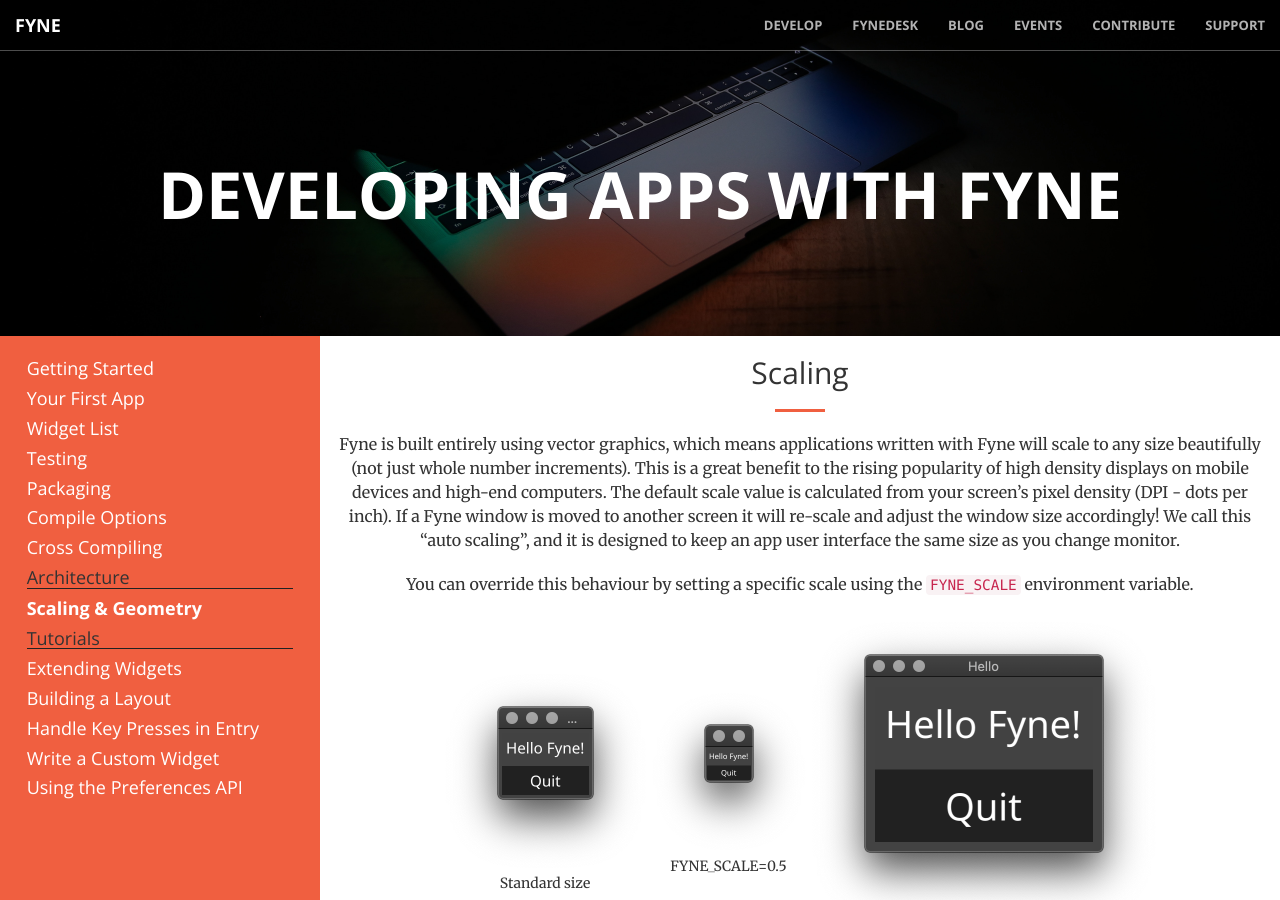
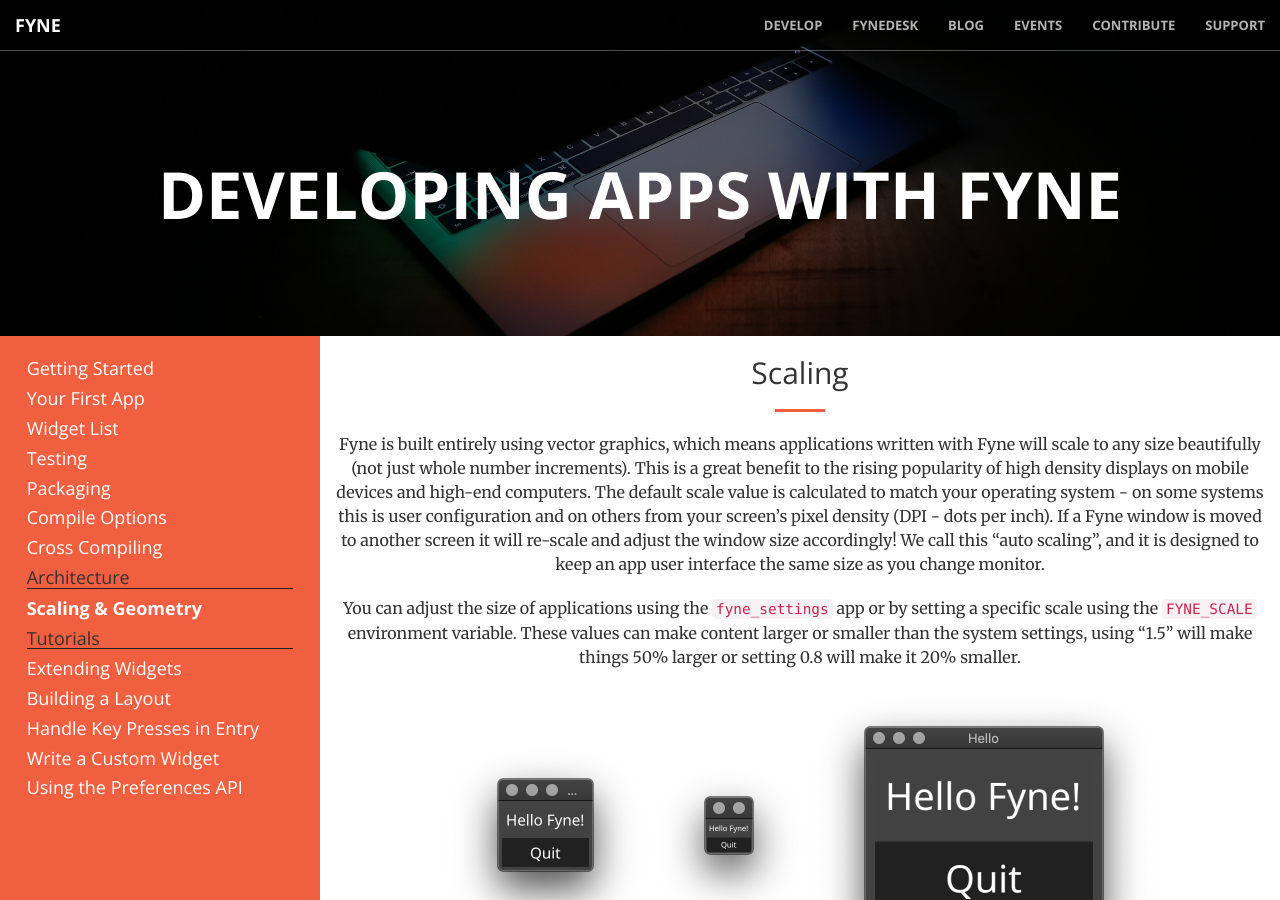
Before and after one commit to fyne-io/fyne-io.github.io, a Jekyll site: the page built from _develop/geometry.md, in a window 1280 px wide and 900 px high. Built offline with Jekyll 4.4.1, drawn with Linux system fonts in a browser that asks for light colours.

Commit message:
Update the scale docs to match recent releases

```diff
--- a/_develop/geometry.md
+++ b/_develop/geometry.md
@@ -11,11 +11,17 @@
 ## Scaling
 ---
 
-Fyne is built entirely using vector graphics, which means applications written with Fyne will scale to any size beautifully (not just whole number increments).
+Fyne is built entirely using vector graphics, which means applications written with Fyne will scale to any size beautifully
+(not just whole number increments).
 This is a great benefit to the rising popularity of high density displays on mobile devices and high-end computers.
-The default scale value is calculated from your screen's pixel density (DPI - dots per inch). If a Fyne window is moved to another screen it will re-scale and adjust the window size accordingly! We call this "auto scaling", and it is designed to keep an app user interface the same size as you change monitor.
+The default scale value is calculated to match your operating system - on some systems this is user configuration
+and on others from your screen's pixel density (DPI - dots per inch).
+If a Fyne window is moved to another screen it will re-scale and adjust the window size accordingly!
+We call this "auto scaling", and it is designed to keep an app user interface the same size as you change monitor.
 
-You can override this behaviour by setting a specific scale using the `FYNE_SCALE` environment variable.
+You can adjust the size of applications using the `fyne_settings` app or by setting a specific scale using the `FYNE_SCALE` environment variable.
+These values can make content larger or smaller than the system settings, using "1.5" will make things 50% larger
+or setting 0.8 will make it 20% smaller.
 
 <table style="text-align: center; margin: auto;"><tr>
 <td><img src="img/hello-normal.png" width="207" height="204" alt="Hello normal size" />
```
